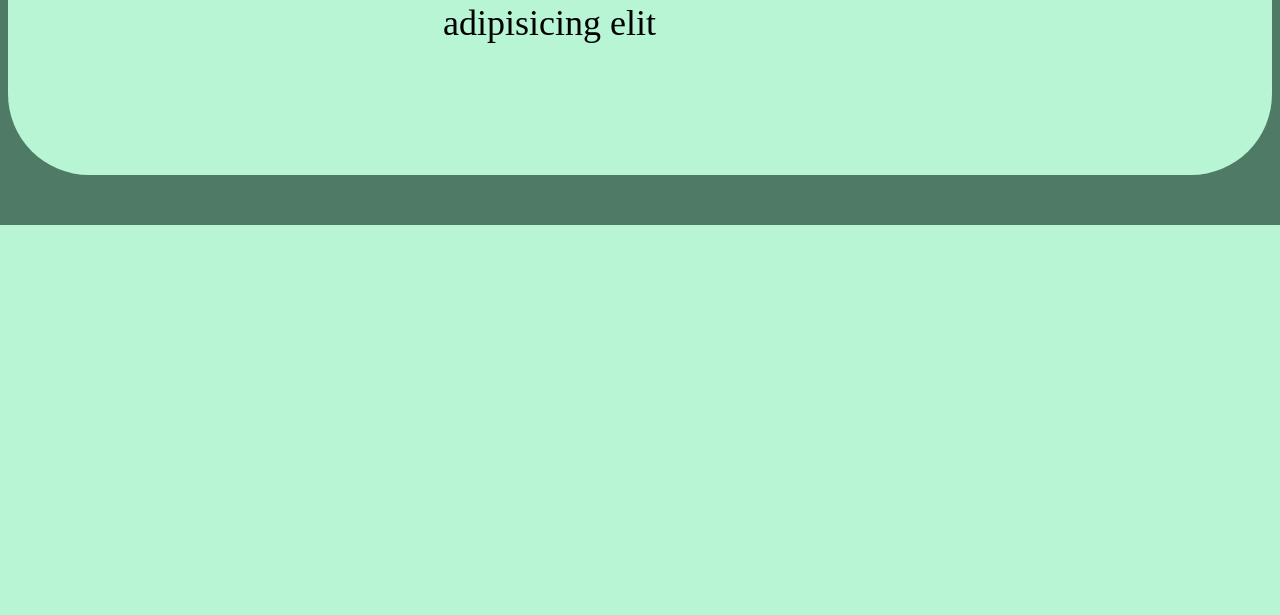
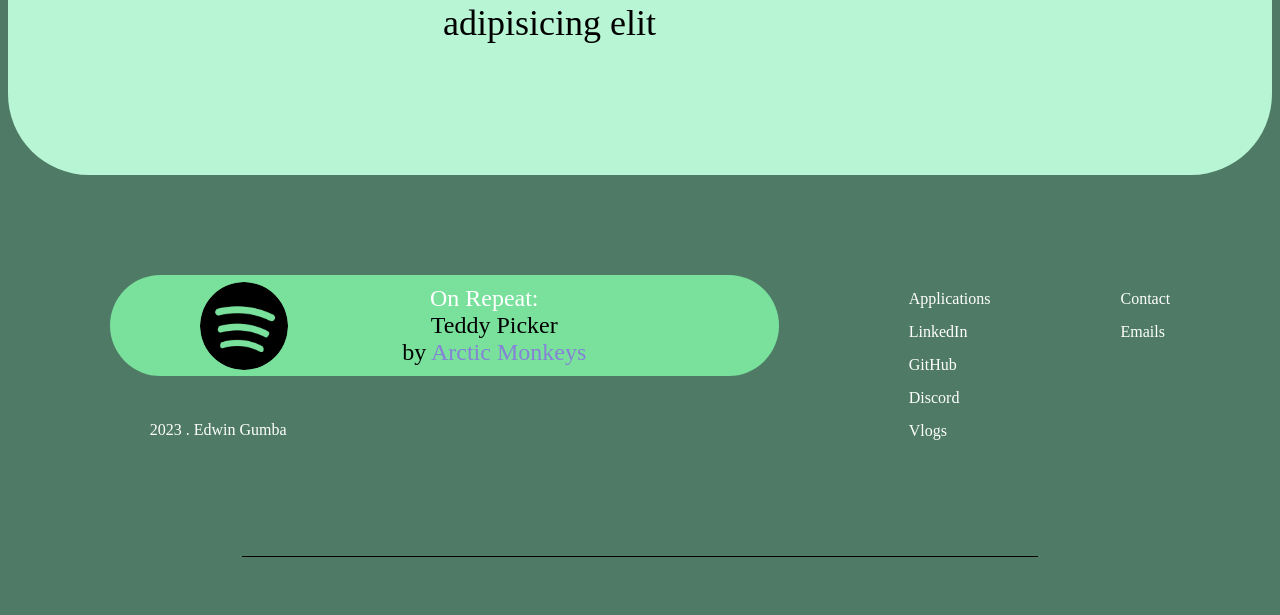
Before and after one commit to tarikuzuma/lab2, a PHP site: page /home.html in a window 1280 px wide. Shown: the part 3992-4607 px from the top of the page. Before the commit the page ends 4217 px from the top, so only its background shows below. Run offline with PHP 8.4, Linux system fonts and the light colour scheme; some libraries are stand-ins or nearby versions.

Commit message:
Added Footers

```diff
--- a/portfolio/home.html
+++ b/portfolio/home.html
@@ -169,11 +169,63 @@
                 Lorem ipsum dolor sit amet consectetur adipisicing elit
               </div>
             </div>
+          </div>
+    </section>
+
+    <footer style = "margin-top: 100px; margin-bottom: 50px;">
+
+      <div class = "row">
+
+        <div class = "col">
+          <div class = "col">
+            <div class = "spotify" style = "width: 669px;">
+              <img src="spotify.png">
+              <div class = "texts">
+                <div class = "now">
+                  On Repeat:
+                </div>
+                <div class = "title">
+                  Teddy Picker <br> by <span class = "author"> Arctic Monkeys </span>
+                </div>
+              </div>
+          </div>
 
           </div>
+          <div class = "col" style = "padding-left: 40px; padding-top: 30px;">
+          2023 . Edwin Gumba
+          </div>
+        </div>
+        <div class ="col">
+          <div class ="col">
+            Applications
+          </div>
+          <div class = "col">
+            LinkedIn
+          </div>
+          <div class = "col">
+            GitHub
+          </div>
+          <div class = "col">
+            Discord
+          </div>
+          <div class = "col">
+            Vlogs
+          </div>
+        </div>
 
+        <div class = "col">
+          <div class = "col">
+            Contact
+          </div>
+          <div class = "col">
+            Emails
+          </div>
+        </div>
+      </div>
 
-    </section>
+      <hr class = "line">
+
+    </footer>
 
 </body>
 </html>
--- a/portfolio/style.css
+++ b/portfolio/style.css
@@ -9,10 +9,16 @@ body{
 
 section {
     display: grid;
-
     place-items: center;
     align-content: center;
 
+}
+
+footer {
+    display: grid;
+    place-items: center;
+    align-content: center;
+    color: white;
 }
 
 .custom-navbar {
@@ -139,8 +145,6 @@ section {
     position: relative;
     background: #79E19C;
     border-radius: 54px;
-    align-items: center;
-    justify-content: center;
 }
 
 .spotify img{
@@ -374,8 +378,6 @@ section {
     font-weight:700;
 }
 
-
-
 .main_col .title {
     width: 394px;
     box-sizing: border-box; /* Include padding in the width */
@@ -385,14 +387,27 @@ section {
     font-weight:700;
 }
 
-
 .main_col .description {
     width: 394px;
     font-size:36px;
     font-weight:400;
 }
 
+.col {
+    margin-top: 15px;
+}
 
+.col:first-child {
+    margin-top: 0;
+  }
+
+hr.line {
+    width: 63%;
+    border: none;
+    border-top: 1px solid black;
+    margin-top: 1in
+
+}
 
 @media (max-width: 767px) {
   /* On smaller screens, make columns take up 100% width */
```
Also changed, not shown: portfolio/test2.html (+20 -20 lines).
